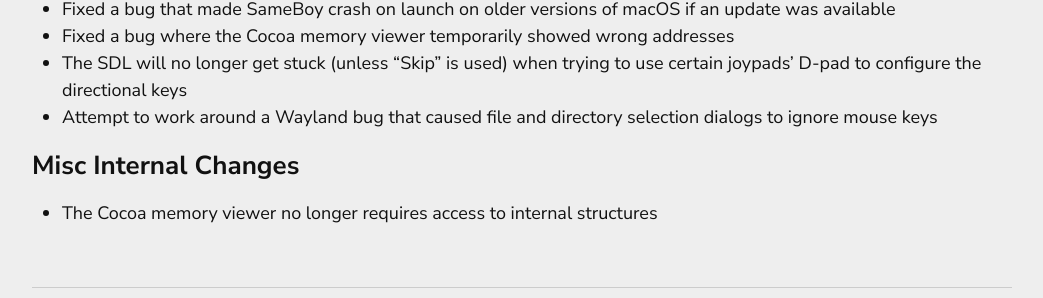
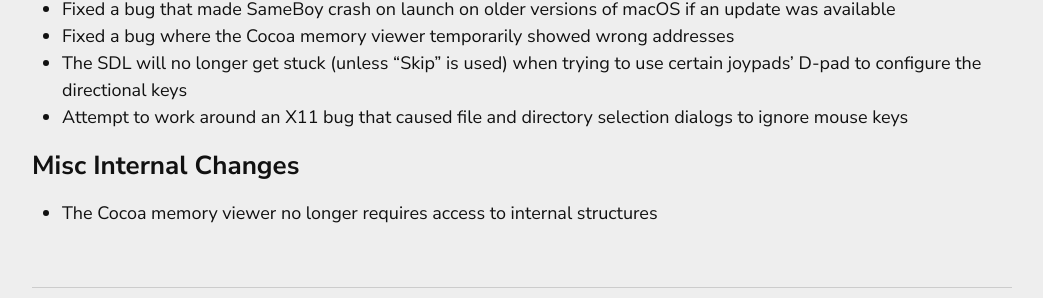
Before and after one commit to SameBoy/sameboy.github.io, a Jekyll site: the page built from _posts/2022-07-31-release-0.15.4.md, in a window 1280 px wide. Shown: the part 1140-1438 px from the top of the page, without its empty margins (118-1161 px from the left). Built offline with Jekyll 4.4.1, drawn with Linux system fonts in a browser that asks for light colours.

Commit message:
Bug is in X11, not Wayland

```diff
--- a/_posts/2022-07-31-release-0.15.4.md
+++ b/_posts/2022-07-31-release-0.15.4.md
@@ -23,7 +23,7 @@
 * Fixed a bug that made SameBoy crash on launch on older versions of macOS if an update was available
 * Fixed a bug where the Cocoa memory viewer temporarily showed wrong addresses
 * The SDL will no longer get stuck (unless "Skip" is used) when trying to use certain joypads' D-pad to configure the directional keys
-* Attempt to work around a Wayland bug that caused file and directory selection dialogs to ignore mouse keys
+* Attempt to work around an X11 bug that caused file and directory selection dialogs to ignore mouse keys
 
 ### Misc Internal Changes
 * The Cocoa memory viewer no longer requires access to internal structures
```
